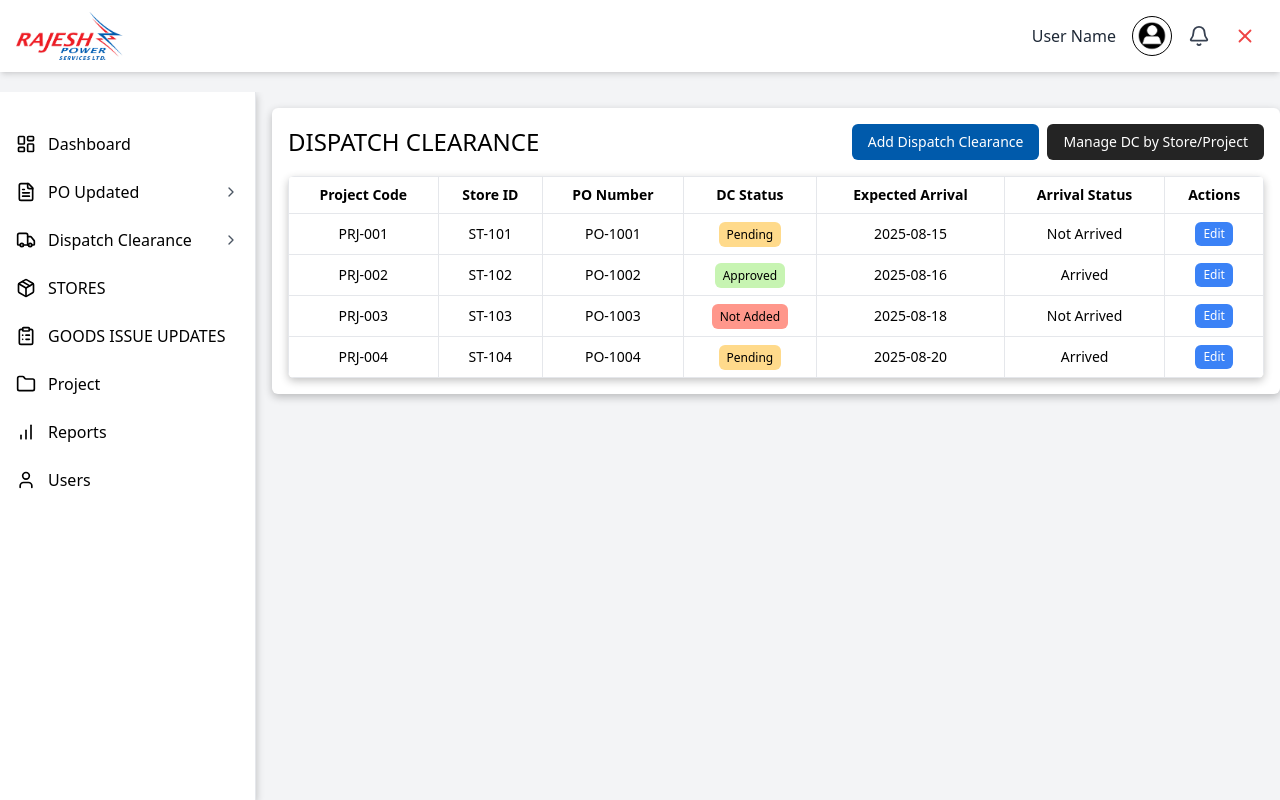
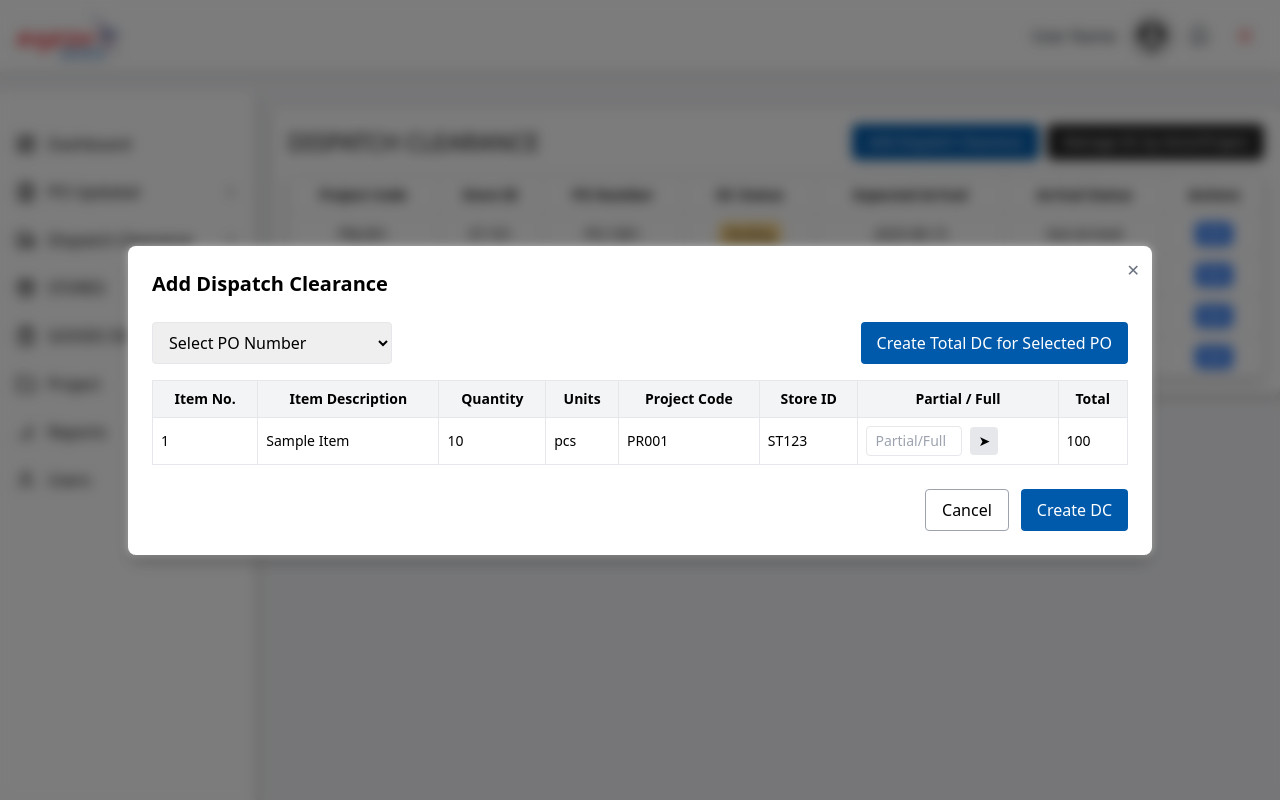
Before and after one commit to DesaiPriyansh19/Rajesh-Power-Services4-LTD, a React (Vite) app: page /clearance1 in a window 1280 px wide. Both pictures are taken after a click on the button "Add Dispatch Clearance". Built offline with nearby package versions, Linux system fonts and the light colour scheme.

Commit message:
popups added in Dispatch page

```diff
--- a/src/App.jsx
+++ b/src/App.jsx
@@ -1,5 +1,5 @@
 import { BrowserRouter as Router, Routes, Route, useLocation } from "react-router-dom";
-import React from "react";
+import react from "react";
 import { AnimatePresence } from "framer-motion";
 
 import Login from "./pages/Login";
--- a/src/pages/DispatchPage.jsx
+++ b/src/pages/DispatchPage.jsx
@@ -1,6 +1,9 @@
-import React from "react";
+import React, { useState } from "react";
+import AddDispatchClearancePopup from "../popups/AddDispatchClearancePopup";
+import ManageDCPopup from "../popups/ManageDCPopup";
 
 export default function DispatchPage() {
+    const [openModal, setOpenModal] = useState(null);
   const dispatchData = [
     {
       projectCode: "PRJ-001",
@@ -55,13 +58,29 @@ export default function DispatchPage() {
       <div className="flex flex-wrap justify-between items-center mb-4 gap-2">
         <h1 className="text-lg sm:text-2xl  ">DISPATCH CLEARANCE</h1>
       <div className="flex gap-2 flex-wrap">
-          <button className="bg-[#005AAB] text-xs sm:text-sm text-white px-3 sm:px-4 py-2 rounded-md">
+        <button
+          onClick={() => setOpenModal("add")}
+          className="bg-[#005AAB] text-xs sm:text-sm text-white px-3 sm:px-4 py-2 rounded-md"
+        >
           Add Dispatch Clearance
         </button>
-          <button className="bg-[#242424] text-xs sm:text-sm text-white px-3 sm:px-4 py-2 rounded-md">
+
+        <button
+          onClick={() => setOpenModal("manage")}
+          className="bg-[#242424] text-xs sm:text-sm text-white px-3 sm:px-4 py-2 rounded-md"
+        >
           Manage DC by Store/Project
         </button>
       </div>
+
+      {/* Conditionally render the different popups */}
+      {openModal === "add" && (
+        <AddDispatchClearancePopup onClose={() => setOpenModal(null)} />
+      )}
+      {openModal === "manage" && (
+        <ManageDCPopup onClose={() => setOpenModal(null)} />
+      )}
+
       </div>
 
       {/* Table */}
@@ -108,6 +127,13 @@ export default function DispatchPage() {
           </tbody>
         </table>
       </div>
+       {/* Conditionally render the different popups */}
+      {openModal === "add" && (
+        <AddDispatchClearancePopup onClose={() => setOpenModal(null)} />
+      )}
+      {openModal === "manage" && (
+        <ManageDCPopup onClose={() => setOpenModal(null)} />
+      )}
     </div>
   );
 }
--- /dev/null
+++ b/src/popups/AddDispatchClearancePopup.jsx
@@ -0,0 +1,93 @@
+import React from "react";
+
+export default function AddDispatchClearancePopup({ onClose }) {
+  return (
+    <div className="fixed inset-0 flex items-center justify-center z-50">
+      {/* Backdrop */}
+      <div
+        className="absolute inset-0 bg-black/30 backdrop-blur-sm"
+        onClick={onClose}
+      ></div>
+
+      {/* Popup */}
+      <div className="relative bg-white rounded-lg shadow-lg w-[95%] max-w-5xl p-6 z-10">
+        {/* Close button */}
+        <button
+          className="absolute top-3 right-3 text-gray-500 hover:text-red-500"
+          onClick={onClose}
+        >
+          ✕
+        </button>
+
+        <h2 className="text-xl font-bold mb-6">Add Dispatch Clearance</h2>
+
+        {/* Row 1: Dropdown + Button */}
+        <div className="flex flex-wrap gap-4 mb-4 justify-between">
+          <select className="border rounded px-3 py-2 w-60">
+            <option>Select PO Number</option>
+            <option>PO123</option>
+            <option>PO456</option>
+          </select>
+          <button className="bg-[#005AAB] text-white px-4 py-2 rounded hover:bg-[#004080]">
+            Create Total DC for Selected PO
+          </button>
+        </div>
+
+        {/* Row 2: Table */}
+        <div className="overflow-x-auto">
+          <table className="w-full border border-gray-300 text-sm">
+            <thead className="bg-gray-100">
+              <tr>
+                <th className="border p-2">Item No.</th>
+                <th className="border p-2">Item Description</th>
+                <th className="border p-2">Quantity</th>
+                <th className="border p-2">Units</th>
+                <th className="border p-2">Project Code</th>
+                <th className="border p-2">Store ID</th>
+                <th className="border p-2">
+                  Partial / Full
+
+                </th>
+                <th className="border p-2">Total</th>
+              </tr>
+            </thead>
+            <tbody>
+              <tr>
+                <td className="border p-2">1</td>
+                <td className="border p-2">Sample Item</td>
+                <td className="border p-2">10</td>
+                <td className="border p-2">pcs</td>
+                <td className="border p-2">PR001</td>
+                <td className="border p-2">ST123</td>
+                <td className="border p-2">
+                  <input
+                    type="text"
+                    placeholder="Partial/Full"
+                    className="border px-2 py-1 rounded w-24"
+                  />
+                  <button className="ml-2 bg-gray-200 px-2 py-1 rounded hover:bg-gray-300">
+                    ➤
+                  </button>
+                </td>
+                <td className="border p-2">100</td>
+              </tr>
+            </tbody>
+          </table>
+        </div>
+
+        {/* Row 3: Buttons aligned right */}
+        <div className="flex justify-end gap-3 mt-6">
+          <button
+            className="px-4 py-2 border border-gray-400 rounded hover:bg-gray-100"
+            onClick={onClose}
+          >
+            Cancel
+          </button>
+          <button className="bg-[#005AAB] text-white px-4 py-2 rounded hover:bg-[#004080]">
+            Create DC
+          </button>
+        </div>
+      </div>
+    </div>
+  );
+}
--- /dev/null
+++ b/src/popups/ManageDCPopup.jsx
@@ -0,0 +1,25 @@
+import React from "react";
+
+export default function ManageDCPopup({ onClose }) {
+  return (
+    <div className="fixed inset-0 flex items-center justify-center z-50">
+      {/* Backdrop */}
+<div className="absolute inset-0 bg-black/30 backdrop-blur-sm"
+
+        onClick={onClose}
+      ></div>
+
+      {/* Popup */}
+      <div className="relative bg-white rounded-lg shadow-lg w-[90%] sm:w-[600px] p-6 z-10">
+        <button
+          className="absolute top-3 right-3 text-gray-500 hover:text-red-500"
+          onClick={onClose}
+        >
+          ✕
+        </button>
+        <h2 className="text-xl font-bold mb-4">Manage DC by Store/Project</h2>
+        <p>This is the Manage DC content and table UI.</p>
+      </div>
+    </div>
+  );
+}
```
Lines whose indentation alone changed are shown as unchanged.
